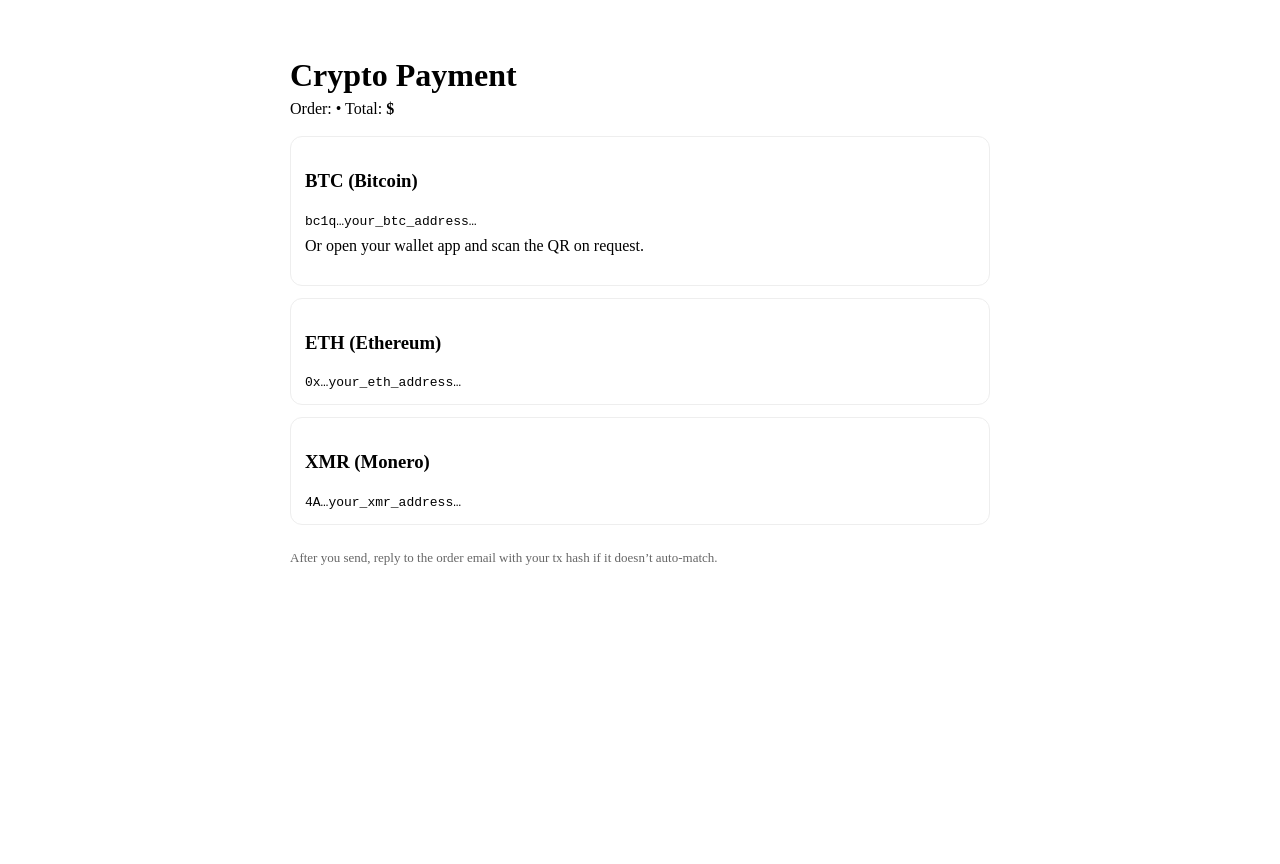
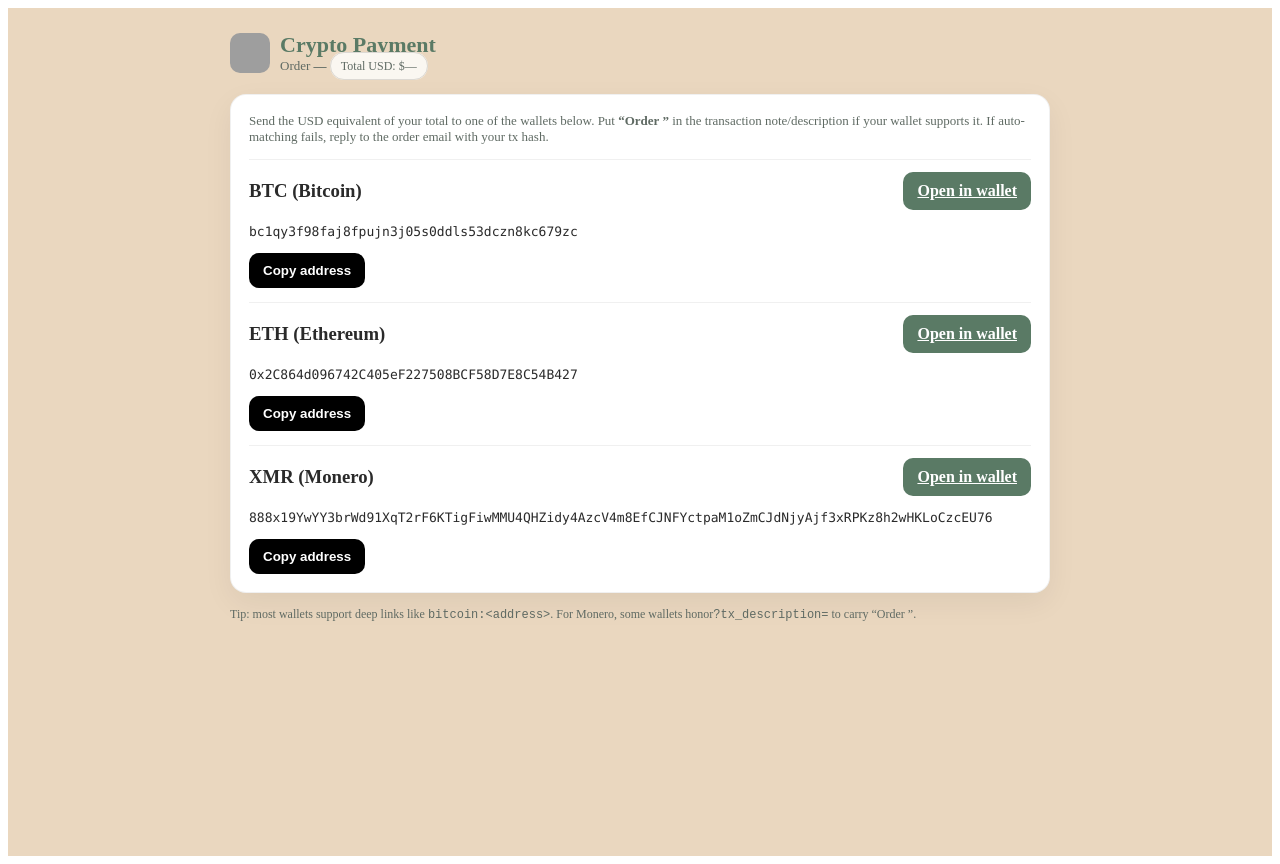
Before and after one commit to jrattebery-hub/bodhipep-order-form, a Next.js app: page /pay/crypto in a window 1280 px wide. Before the commit the page ends 800 px from the top, so only its background shows below. Built offline with nearby package versions, Linux system fonts and the light colour scheme; grey boxes are pictures that could not be loaded.

Commit message:
fix(crypto): force-dynamic + Suspense around useSearchParams

```diff
--- a/app/pay/crypto/page.tsx
+++ b/app/pay/crypto/page.tsx
@@ -1,37 +1,145 @@
 'use client';
+
+import { Suspense, useEffect, useMemo, useState } from 'react';
 import { useSearchParams } from 'next/navigation';
 
-export default function CryptoPayPage() {
+export const dynamic = 'force-dynamic';
+
+const BRAND = { bg: '#EAD7BF', green: '#5A7A65', ink: '#2a2a2a', muted: '#5f6a63' };
+
+// Inserted live wallets
+const WALLETS = {
+  BTC: 'bc1qy3f98faj8fpujn3j05s0ddls53dczn8kc679zc',
+  ETH: '0x2C864d096742C405eF227508BCF58D7E8C54B427',
+  XMR: '888x19YwYY3brWd91XqT2rF6KTigFiwMMU4QHZidy4AzcV4m8EfCJNFYctpaM1oZmCJdNjyAjf3xRPKz8h2wHKLoCzcEU76',
+};
+
+function copy(text: string, setMsg: (s: string) => void) {
+  navigator.clipboard.writeText(text).then(
+    () => setMsg('Copied'),
+    () => setMsg('Could not copy')
+  );
+}
+
+function CryptoPayInner() {
   const q = useSearchParams();
   const order = q.get('order') ?? '';
-  const total = q.get('total') ?? '';
+  const totalUSD = q.get('total') ?? '';
+
+  const [msgBTC, setMsgBTC] = useState('');
+  const [msgETH, setMsgETH] = useState('');
+  const [msgXMR, setMsgXMR] = useState('');
+
+  useEffect(() => {
+    if (msgBTC) setTimeout(() => setMsgBTC(''), 1200);
+    if (msgETH) setTimeout(() => setMsgETH(''), 1200);
+    if (msgXMR) setTimeout(() => setMsgXMR(''), 1200);
+  }, [msgBTC, msgETH, msgXMR]);
+
+  const uris = useMemo(() => {
+    const note = encodeURIComponent(`Order ${order}`);
+    return {
+      btc: `bitcoin:${WALLETS.BTC}?label=${note}`,
+      eth: `ethereum:${WALLETS.ETH}`,
+      xmr: `monero:${WALLETS.XMR}?tx_description=${note}`,
+    };
+  }, [order]);
 
   return (
-    <main style={{maxWidth:700, margin:'24px auto', padding:'12px'}}>
-      <h1 style={{marginBottom:6}}>Crypto Payment</h1>
-      <p style={{margin:'6px 0 18px'}}>Order: <b>{order}</b> • Total: <b>${total}</b></p>
+    <main
+      style={{
+        minHeight: '100dvh',
+        background: BRAND.bg,
+        color: BRAND.ink,
+        padding: '24px 14px',
+      }}
+    >
+      <style>{`
+        .wrap{max-width:820px;margin:0 auto}
+        .card{background:#fff;border:1px solid rgba(0,0,0,.06);border-radius:16px;box-shadow:0 10px 30px rgba(0,0,0,.06);padding:18px}
+        .row{display:flex;align-items:center;justify-content:space-between;gap:12px}
+        .grid{display:grid;gap:14px}
+        .hdr{font-size:22px;font-weight:800;color:${BRAND.green}}
+        .addr{font-family:ui-monospace, SFMono-Regular, Menlo, Monaco, Consolas, "Liberation Mono", "Courier New", monospace; font-size:13px; word-break:break-all}
+        .btn{border:none;border-radius:10px;padding:10px 14px;font-weight:700;cursor:pointer}
+        .btnCopy{background:#000;color:#fff}
+        .btnOpen{background:${BRAND.green};color:#fff}
+        .muted{color:${BRAND.muted}}
+        .pill{font-size:12px;border:1px solid rgba(0,0,0,.12);padding:6px 10px;border-radius:999px;background:#faf7f1}
+      `}</style>
 
-      <div style={{display:'grid', gap:12}}>
-        <section style={{border:'1px solid #eee', borderRadius:12, padding:14}}>
-          <h3>BTC (Bitcoin)</h3>
-          <code>bc1q…your_btc_address…</code>
-          <p style={{marginTop:8}}>Or open your wallet app and scan the QR on request.</p>
+      <div className="wrap grid">
+        <header className="row" style={{ marginBottom: 6 }}>
+          <div style={{ display: 'flex', alignItems: 'center', gap: 10 }}>
+            <img src="/img/logo.png" width={40} height={40} alt="BodhiPep" style={{ borderRadius: 10 }} />
+            <div>
+              <div className="hdr" style={{ margin: 0 }}>Crypto Payment</div>
+              <div className="muted" style={{ fontSize: 13 }}>
+                Order <b>{order || '—'}</b> <span className="pill">Total USD: ${totalUSD || '—'}</span>
+              </div>
+            </div>
+          </div>
+        </header>
+
+        <section className="card grid">
+          <div className="muted" style={{ fontSize: 13 }}>
+            Send the USD equivalent of your total to one of the wallets below. Put <b>“Order {order}”</b> in the transaction
+            note/description if your wallet supports it. If auto-matching fails, reply to the order email with your tx hash.
+          </div>
+
+          {/* BTC */}
+          <div className="grid" style={{ borderTop: '1px solid rgba(0,0,0,.06)', paddingTop: 12 }}>
+            <div className="row">
+              <h3 style={{ margin: 0 }}>BTC (Bitcoin)</h3>
+              <a className="btn btnOpen" href={uris.btc}>Open in wallet</a>
+            </div>
+            <div className="addr">{WALLETS.BTC}</div>
+            <div className="row">
+              <button className="btn btnCopy" onClick={() => copy(WALLETS.BTC, setMsgBTC)}>Copy address</button>
+              <div className="muted">{msgBTC}</div>
+            </div>
+          </div>
+
+          {/* ETH */}
+          <div className="grid" style={{ borderTop: '1px solid rgba(0,0,0,.06)', paddingTop: 12 }}>
+            <div className="row">
+              <h3 style={{ margin: 0 }}>ETH (Ethereum)</h3>
+              <a className="btn btnOpen" href={uris.eth}>Open in wallet</a>
+            </div>
+            <div className="addr">{WALLETS.ETH}</div>
+            <div className="row">
+              <button className="btn btnCopy" onClick={() => copy(WALLETS.ETH, setMsgETH)}>Copy address</button>
+              <div className="muted">{msgETH}</div>
+            </div>
+          </div>
+
+          {/* XMR */}
+          <div className="grid" style={{ borderTop: '1px solid rgba(0,0,0,.06)', paddingTop: 12 }}>
+            <div className="row">
+              <h3 style={{ margin: 0 }}>XMR (Monero)</h3>
+              <a className="btn btnOpen" href={uris.xmr}>Open in wallet</a>
+            </div>
+            <div className="addr">{WALLETS.XMR}</div>
+            <div className="row">
+              <button className="btn btnCopy" onClick={() => copy(WALLETS.XMR, setMsgXMR)}>Copy address</button>
+              <div className="muted">{msgXMR}</div>
+            </div>
+          </div>
         </section>
 
-        <section style={{border:'1px solid #eee', borderRadius:12, padding:14}}>
-          <h3>ETH (Ethereum)</h3>
-          <code>0x…your_eth_address…</code>
-        </section>
-
-        <section style={{border:'1px solid #eee', borderRadius:12, padding:14}}>
-          <h3>XMR (Monero)</h3>
-          <code>4A…your_xmr_address…</code>
-        </section>
-
-        <p style={{color:'#666', fontSize:13}}>
-          After you send, reply to the order email with your tx hash if it doesn’t auto-match.
-        </p>
+        <footer className="muted" style={{ fontSize: 12 }}>
+          Tip: most wallets support deep links like <code>bitcoin:&lt;address&gt;</code>. For Monero, some wallets honor
+          <code>?tx_description=</code> to carry “Order {order}”.
+        </footer>
       </div>
     </main>
   );
 }
+
+export default function Page() {
+  return (
+    <Suspense fallback={null}>
+      <CryptoPayInner />
+    </Suspense>
+  );
+}
```
